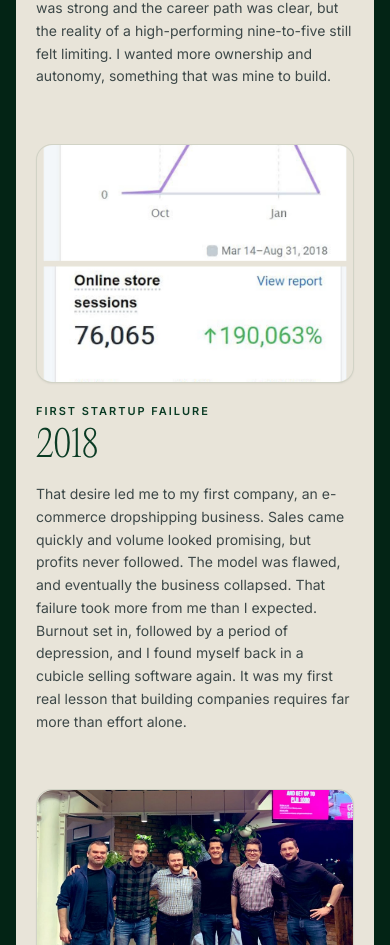
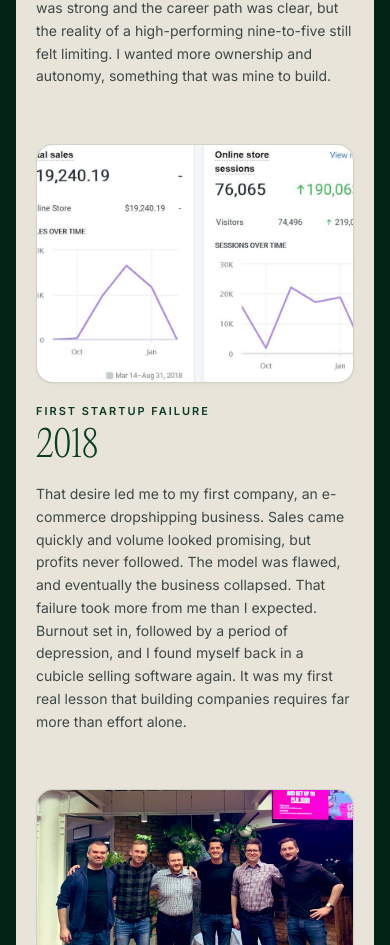
Before and after one commit to thenikvassev/nikvassev-site, a Next.js app: page /about in a window 390 px wide. Shown: the part 4072-5017 px from the top of the page. Built offline with nearby package versions, Linux system fonts and the light colour scheme; what @nitrosend/sdk would draw is missing.

Commit message:
2018 Shopify: stacked desktop + side-by-side mobile

```diff
--- a/src/app/about/page.tsx
+++ b/src/app/about/page.tsx
@@ -39,6 +39,7 @@ const timeline = [
     title: "First Startup Failure",
     body: "That desire led me to my first company, an e-commerce dropshipping business. Sales came quickly and volume looked promising, but profits never followed. The model was flawed, and eventually the business collapsed. That failure took more from me than I expected. Burnout set in, followed by a period of depression, and I found myself back in a cubicle selling software again. It was my first real lesson that building companies requires far more than effort alone.",
     image: "/photos/timeline-2018-shopify-v2.jpg",
+    imageMobile: "/photos/timeline-2018-shopify-mobile.jpg",
     imageAlt:
       "Shopify overview dashboard showing Tip Top Gizmos sales from late 2018.",
   },
```
